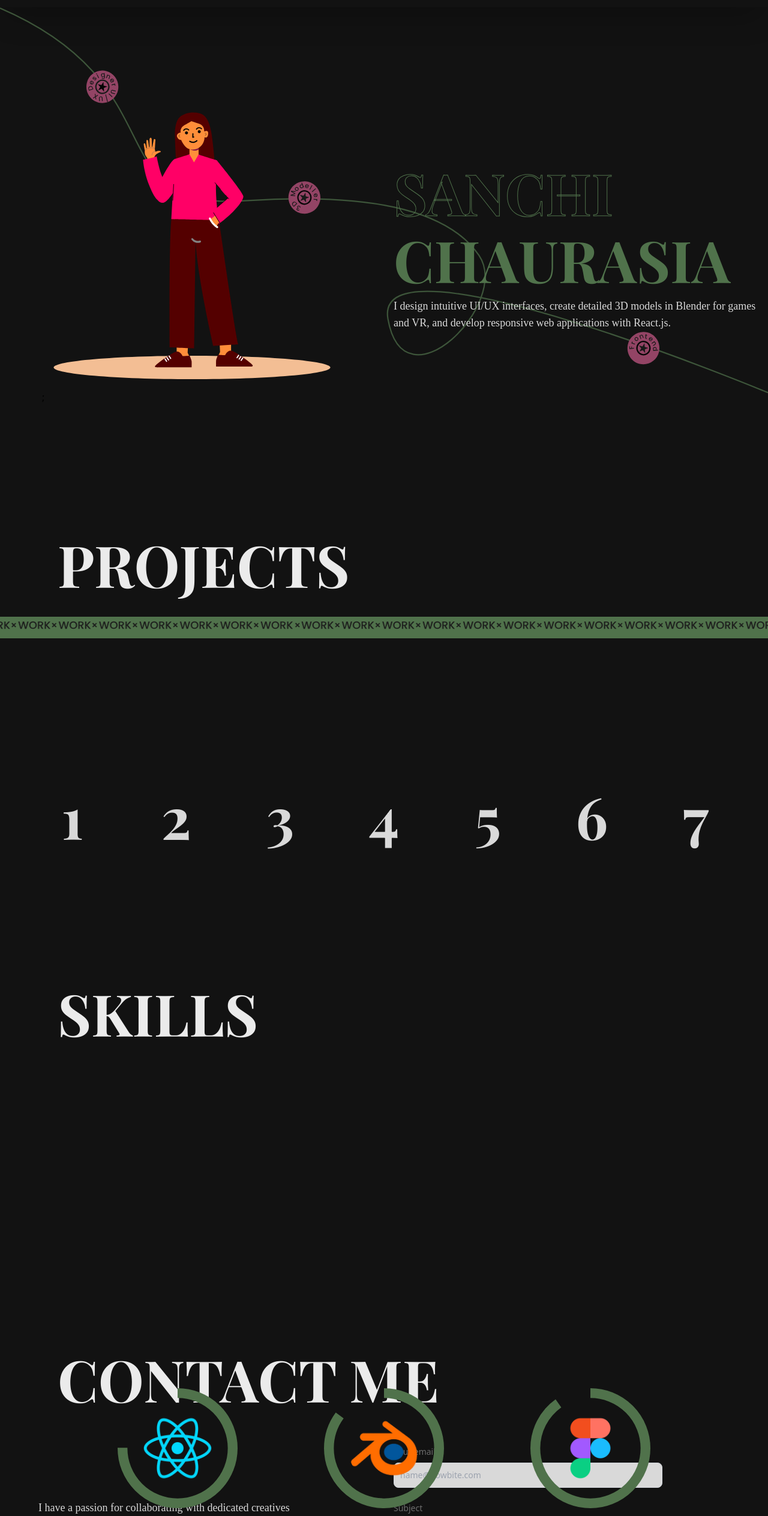
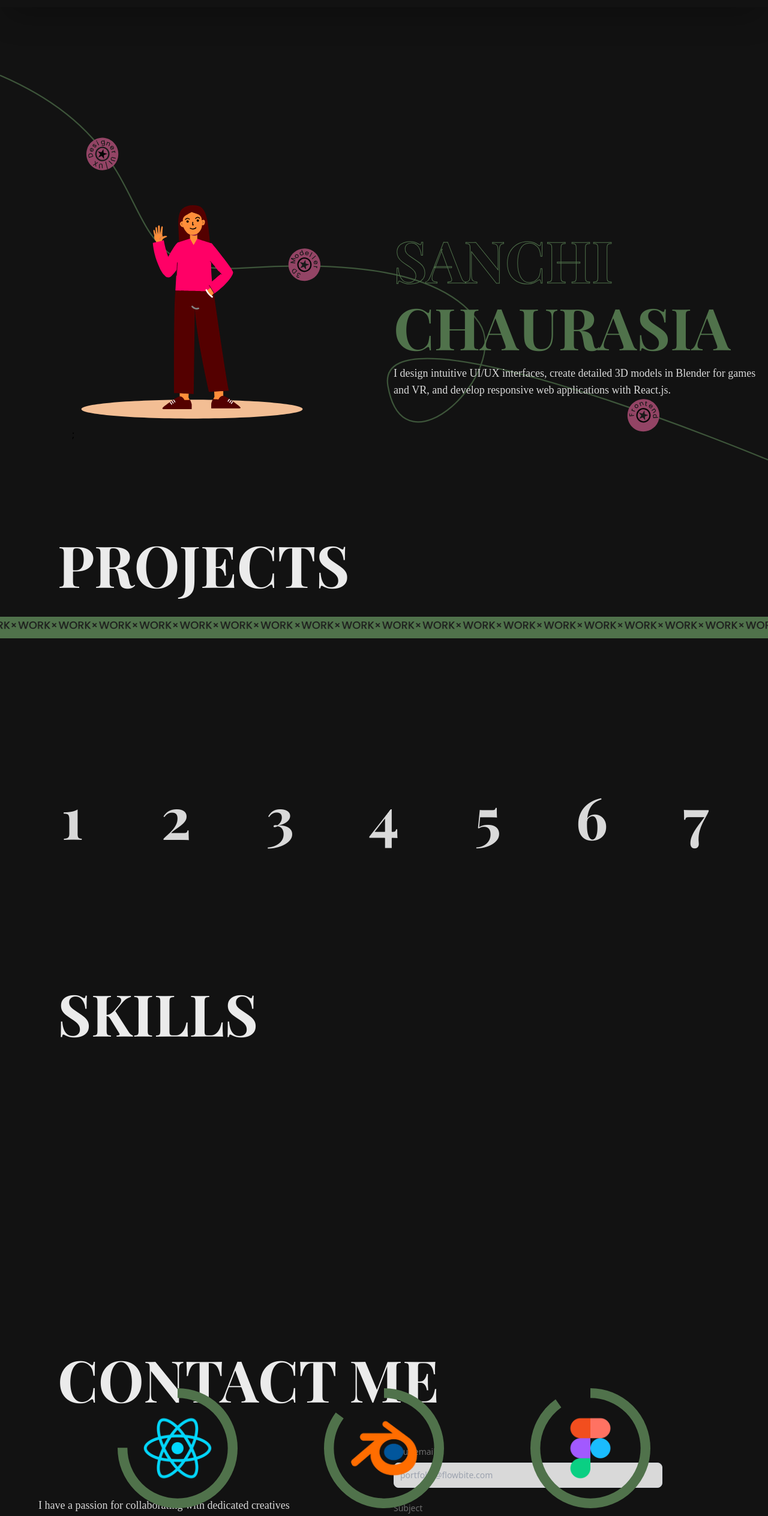
Before and after one commit to Sanchi-0207/Portfolio, a React (Create React App) app: page / in a window 1280 px wide. Shown: the part 100-2627 px from the top of the page at 60% size. Built offline with nearby package versions, Linux system fonts and the light colour scheme.

Commit message:
Updated Contact

```diff
--- a/src/Components/AboutMe.jsx
+++ b/src/Components/AboutMe.jsx
@@ -5,16 +5,20 @@ import { myInfo } from "../Utilities/Information";
 
 const AboutMe = () => {
   return (
-    <div className="relative w-full h-screen flex flex-col lg:flex-row" id="about me">
+    <div className="relative w-full h-screen top-28 flex flex-col lg:flex-row" id="about">
 
-      <div className="w-full h-full lg:w-1/2 flex justify-center items-center p-4 lg:p-8 relative z-10">
-        <Lottie />
+      <div className="flex justify-center items-center w-full lg:w-1/2">
+        <div className="md:w-full md:h-full w-[80%] flex justify-center items-center p-4 lg:p-8 relative z-10">
+          <Lottie />
+        </div>
       </div>
-      <div className="w-full lg:w-1/2 flex flex-col lg:gap-4 justify-center items-center lg:items-start p-4 z-10">
+
+      <div className="w-full lg:w-1/2 flex flex-col md:gap-4 gap-3 justify-center items-center lg:items-start p-4 z-10">
         <div className="relative w-full">
           <p
             className="font-playfair font-bold text-4xl lg:text-8xl text-transparent"
-            style={{ WebkitTextStroke: "1px #50724B" }}>
+            style={{ WebkitTextStroke: "1px #50724B" }}
+          >
             SANCHI
           </p>
         </div>
@@ -24,15 +28,15 @@ const AboutMe = () => {
           </p>
         </div>
         <div className="relative w-full">
-          <p className="font-poppins text-base lg:text-lg text-[#D9D9D9]">
+          <p className="font-poppins text-sm md:text-lg text-[#D9D9D9]">
             {myInfo.description}
           </p>
         </div>
       </div>
-      <div className="absolute md:-mt-0 z-0 ">
-        <img src={line} className="opacity-70 "/>
+
+      <div className="absolute md:-mt-0 mt-20 -ml-10 md:-ml-0 z-0">
+        <img src={line} className="opacity-70" />
       </div>
-
     </div>
   );
 };
--- a/src/Components/Contact.jsx
+++ b/src/Components/Contact.jsx
@@ -4,19 +4,19 @@ import { FaGithub } from "react-icons/fa6";
 const Contact = () => {
   return (
     <div className="h-auto pt-16 lg:pt-24 " id="contact">
-      <p className="font-playfair text-4xl lg:text-8xl font-bold text-custom-white ml-24">
+      <p className="font-playfair text-4xl flex justify-center lg:text-8xl font-bold text-custom-white md:block md:ml-24">
         CONTACT ME
       </p>
       <div className="flex flex-col justify-center items-center md:flex-row w-full gap-8 mt-16  px-4 md:px-16">
         <div className="md:w-1/2 flex flex-col items-center md:items-start">
-          <div className="font-poppins font-medium text-base md:text-lg  text-[#D9D9D9] mb-6 md:w-4/5">
+          <div className="font-poppins font-medium text-sm md:text-lg  text-[#D9D9D9] mb-6 md:w-4/5">
             I have a passion for collaborating with dedicated creatives from
             businesses that make the world a more beautiful place. Whether
             you're looking to develop a stunning user interface, craft detailed
             3D models, or build a responsive and engaging website, I'm here to
             help bring your vision to life.
           </div>
-          <div className="font-poppins font-medium text-base mt-9 md:text-lg text-custom-green md:w-4/5">
+          <div className="font-poppins font-medium text-sm mt-9 md:text-lg text-custom-green md:w-4/5">
             Let's connect and explore how we can work together to create
             something truly extraordinary.
           </div>
@@ -34,7 +34,7 @@ const Contact = () => {
                 id="email"
                 name='email'
                 className="shadow-sm border border-gray-300 text-gray-900 text-sm rounded-lg focus:ring-primary-500 focus:border-primary-500 block w-full md:w-4/5 p-2.5 bg-[#D9D9D9]"
-                placeholder="name@flowbite.com"
+                placeholder="portfolio@flowbite.com"
                 required
               />
             </div>
@@ -49,7 +49,7 @@ const Contact = () => {
                 id="subject"
                 name='subject'
                 className="block p-3 w-full md:w-4/5 text-sm text-gray-900 rounded-lg border border-gray-300 shadow-sm focus:ring-primary-500 focus:border-primary-500 bg-[#D9D9D9]"
-                placeholder="Let us know how I can help you"
+                placeholder="Let me know how I can help you"
                 required
               />
             </div>
@@ -66,7 +66,7 @@ const Contact = () => {
                 className="block p-2.5 w-full md:w-4/5 text-sm text-gray-900 rounded-lg shadow-sm border border-gray-300 focus:ring-primary-500 focus:border-primary-500 bg-[#D9D9D9]"
                 placeholder="Leave a message..."></textarea>
             </div>
-            <button className="inline-flex h-12 animate-shimmer items-center justify-center rounded-md border border-custom-black bg-[linear-gradient(110deg,#50724B,45%,#D9D9D9,55%,#50724B)] bg-[length:200%_100%] px-6 font-medium text-[#D9D9D9] transition-colors focus:outline-none focus:ring-2 focus:ring-[#D9D9D9] focus:ring-offset-2 focus:ring-offset-custom-black">
+            <button className="inline-flex h-10 animate-shimmer items-center justify-center rounded-md border border-custom-black bg-[linear-gradient(110deg,#50724B,45%,#D9D9D9,55%,#50724B)] bg-[length:200%_100%] px-6 font-medium text-[#D9D9D9] transition-colors focus:outline-none focus:ring-2 focus:ring-[#D9D9D9] focus:ring-offset-2 focus:ring-offset-custom-black">
               Send Message
             </button>
           </form>
@@ -75,11 +75,11 @@ const Contact = () => {
       <div className="h-16 mt-4 flex flex-col bg-custom-green">
         <div className="w-full h-full flex justify-center gap-4 pt-1">
           <a href="https://www.linkedin.com/in/sanchi-chaurasia-43a492284/" target="_blank">
-      <FaLinkedin className="h-5/6 w-auto "/></a>
+      <FaLinkedin className="md:h-5/6 h-4/6 w-auto "/></a>
       <a href="https://github.com/Sanchi-0207" target="_blank">
-      <FaGithub className="h-5/6 w-auto" /></a>
+      <FaGithub className="md:h-5/6 w-auto h-4/6" /></a>
       </div>
-      <div className="font-poppins text-base text-custom-black font-normal flex justify-center pb-1">
+      <div className="font-poppins text-sm md:text-base text-custom-black font-normal flex justify-center pb-1">
         <a href="mailto:chaurasiasanchi@gmail.com" className=" hover:underline">chaurasiasanchi@gmail.com</a>
       </div>
       </div>
--- a/src/Components/Lottie.js
+++ b/src/Components/Lottie.js
@@ -14,7 +14,7 @@ const LottieAnimation = () => {
 
   return (
     <div>
-  <Lottie options={defaultOptions} height={500} width={500} />;
+  <Lottie options={defaultOptions} height={400} width={400} />;
   </div>
   );
 };
```
